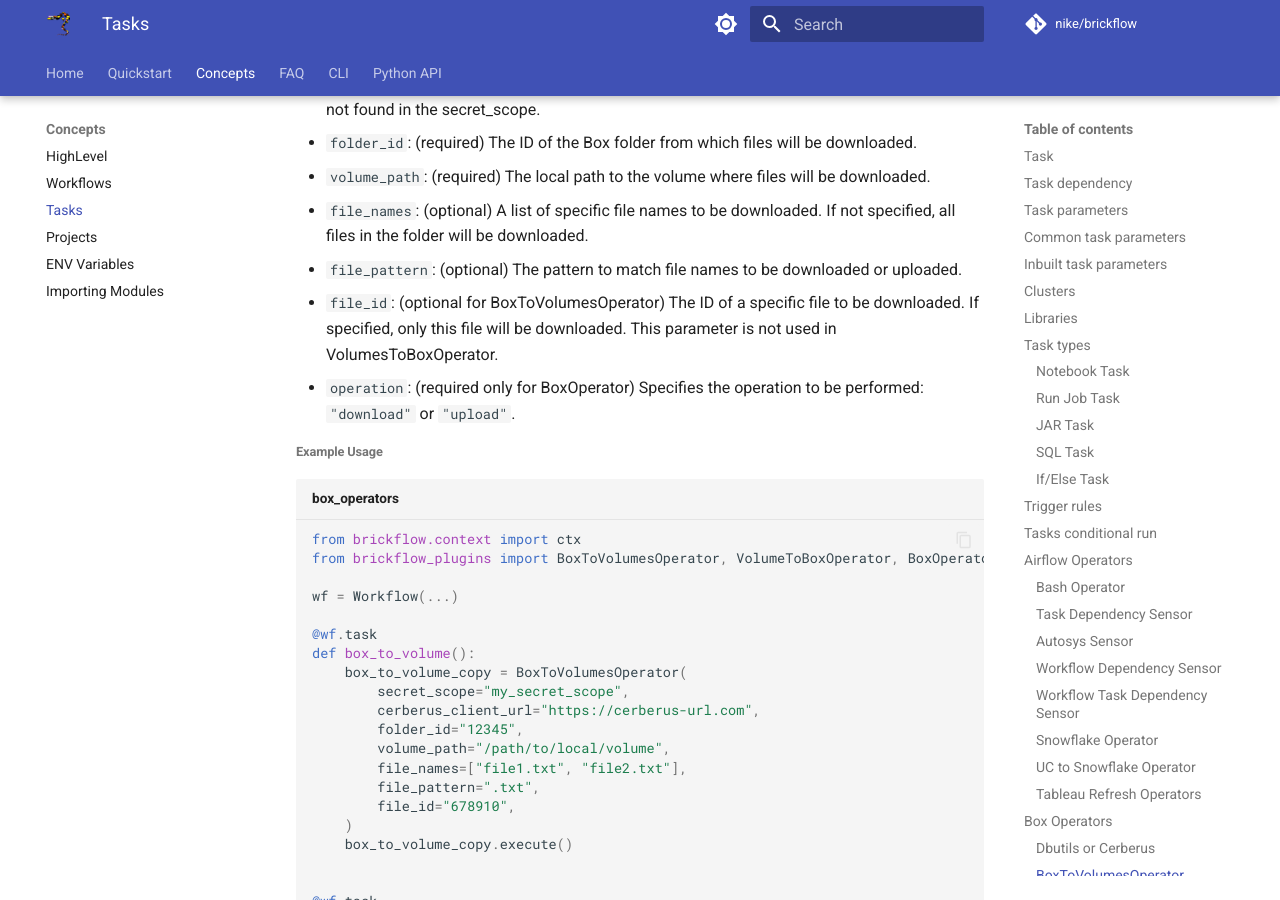
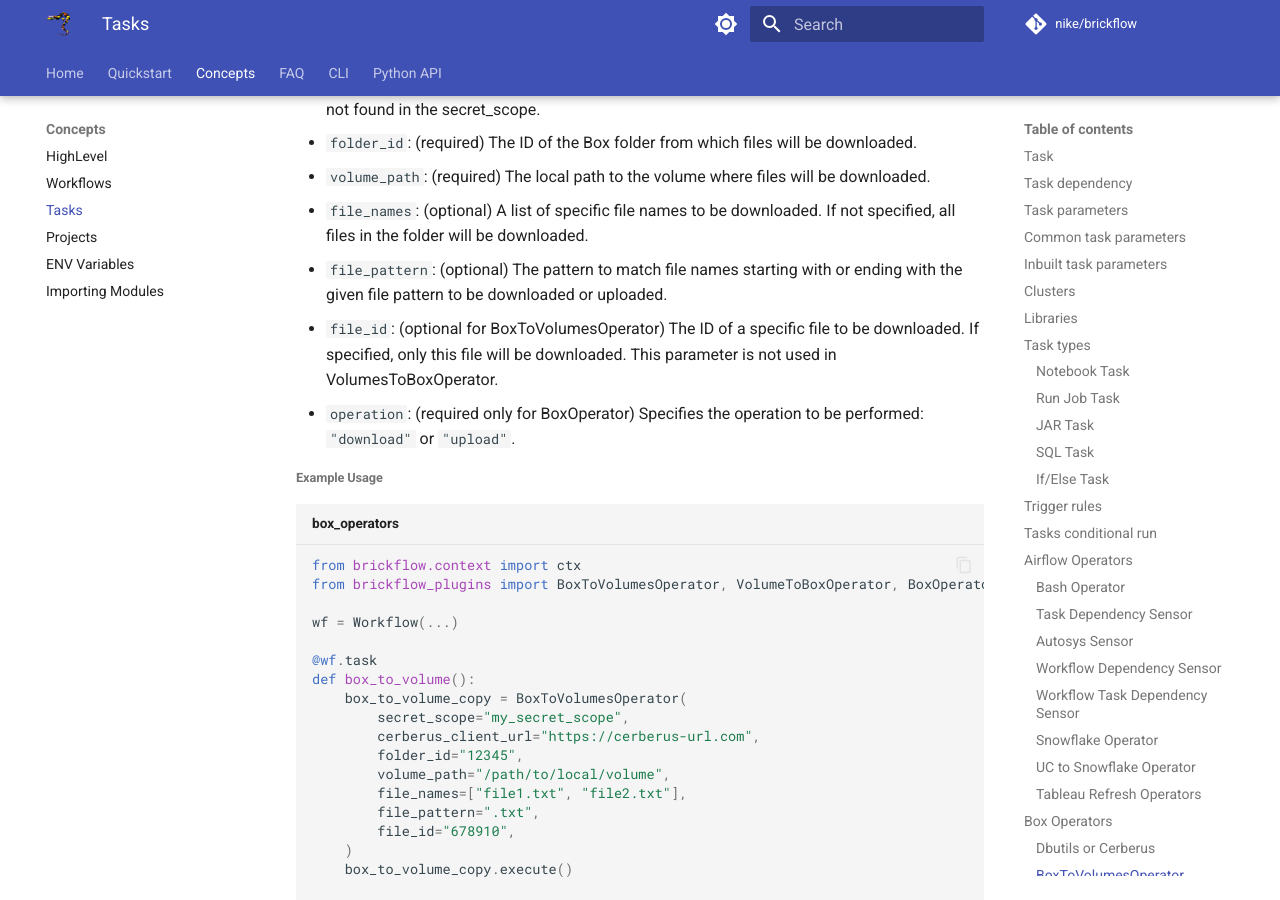
Before and after one commit to Nike-Inc/brickflow, an MkDocs documentation site: the page built from docs/tasks.md, in a window 1280 px wide and 900 px high, scrolled down 17546 px. Built offline with MkDocs 1.6.1 and Material for MkDocs 9.7.7, drawn with Linux system fonts in a browser that asks for light colours; comment, search, counter and statistics services are not loaded; the version menu is left out.

```diff
--- a/docs/tasks.md
+++ b/docs/tasks.md
@@ -839,7 +839,7 @@ The `BoxOperator` manages the high-level operations for interacting with Box (do
 - `folder_id`: (required) The ID of the Box folder from which files will be downloaded.
 - `volume_path`: (required) The local path to the volume where files will be downloaded.
 - `file_names`: (optional) A list of specific file names to be downloaded. If not specified, all files in the folder will be downloaded.
-- `file_pattern`: (optional) The pattern to match file names to be downloaded or uploaded.
+- `file_pattern`: (optional) The pattern to match file names starting with or ending with the given file pattern to be downloaded or uploaded.
 - `file_id`: (optional for BoxToVolumesOperator) The ID of a specific file to be downloaded. If specified, only this file will be downloaded. This parameter is not used in VolumesToBoxOperator.
 - `operation`: (required only for BoxOperator) Specifies the operation to be performed: `"download"` or `"upload"`.
 
```
